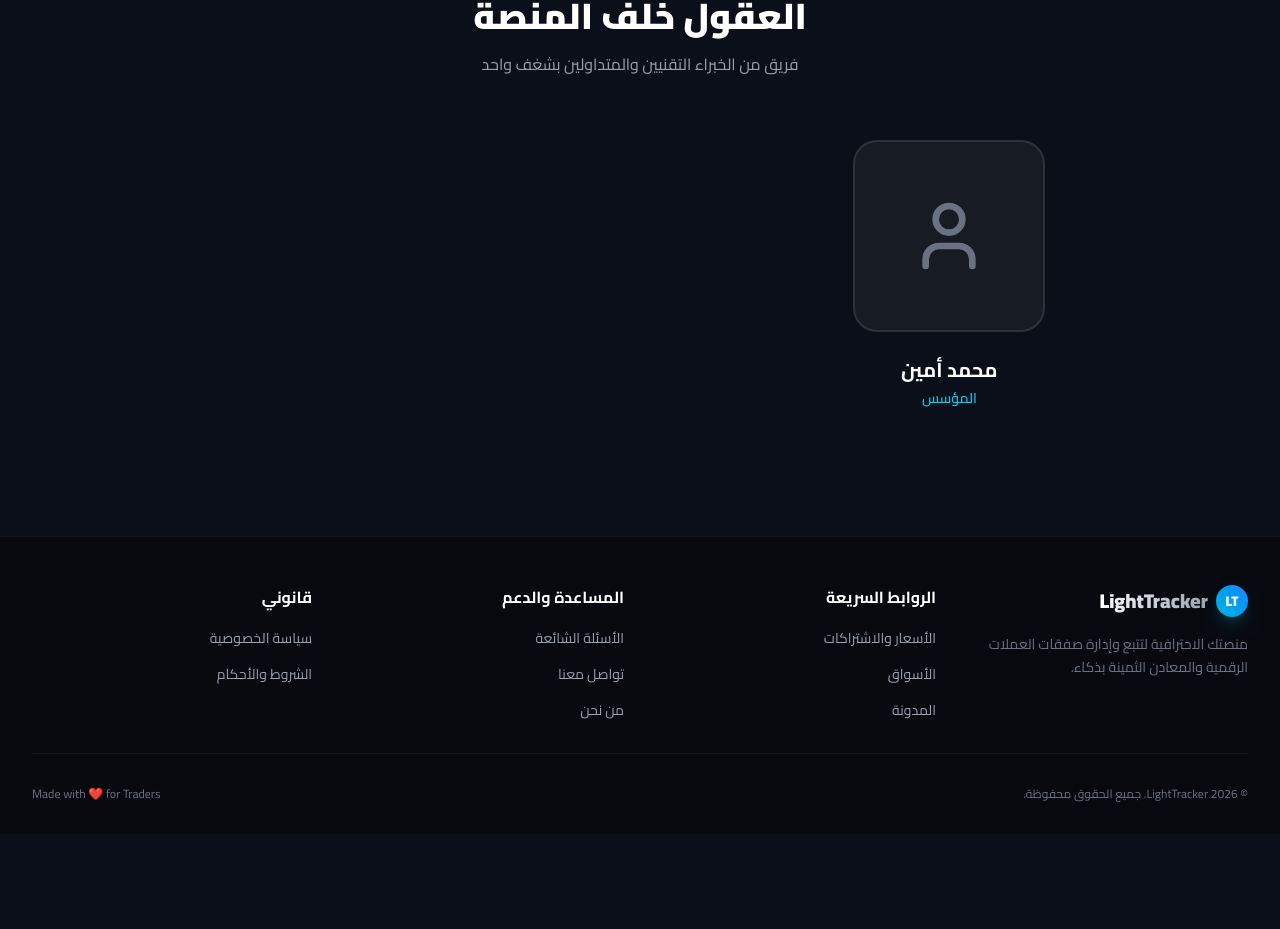
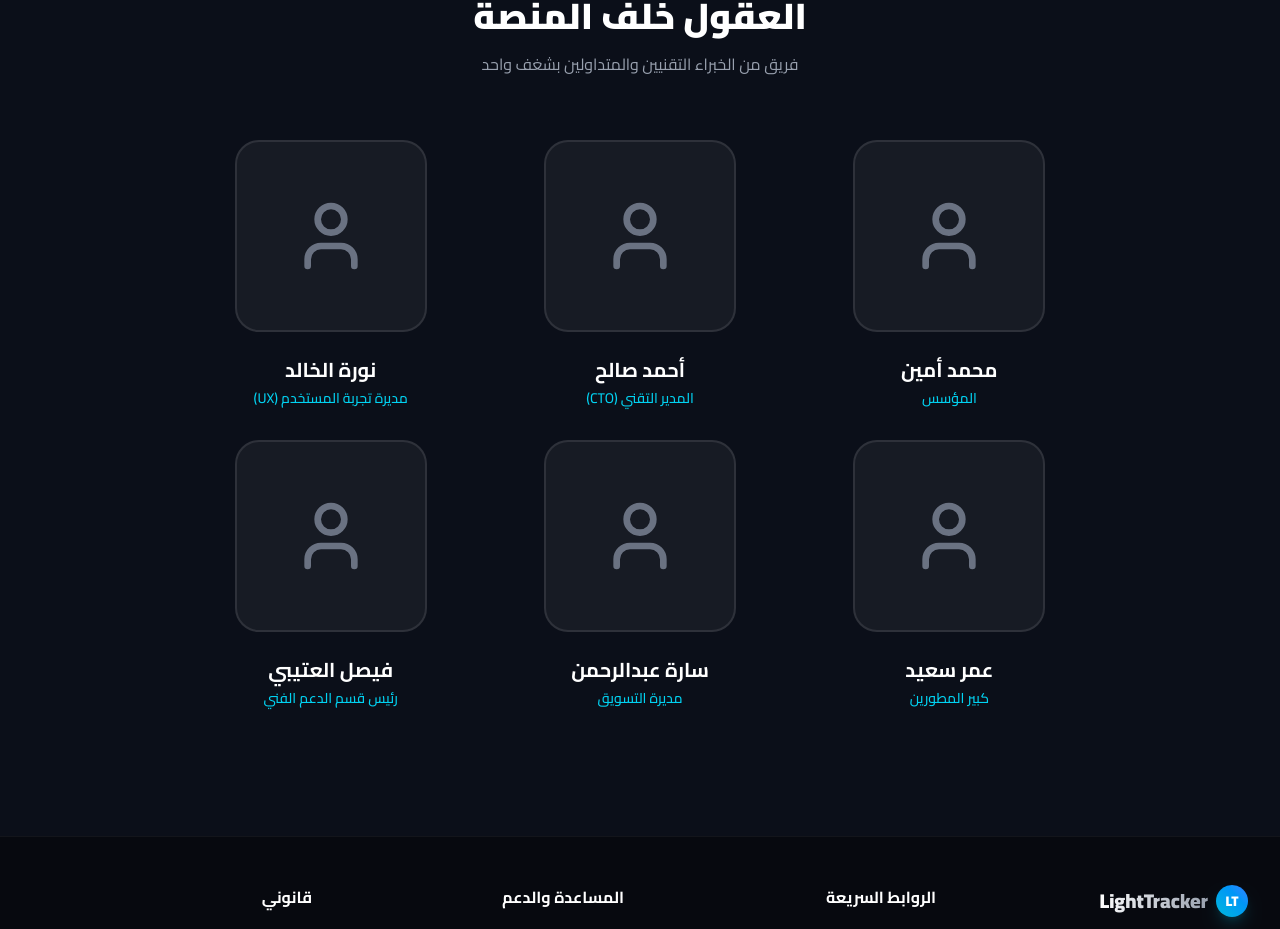
Before and after one commit to masarinfo/light-tracker, a React (Vite) app: page /about in a window 1280 px wide. Shown: the part 2162-3091 px from the top of the page. Before the commit the page ends 2996 px from the top, so only its background shows below. Built offline with nearby package versions, Linux system fonts and the light colour scheme; no server answers.

Commit message:
feat: Add 5 team members to About Us page with default avatars

```diff
--- a/src/pages/public/AboutUs.jsx
+++ b/src/pages/public/AboutUs.jsx
@@ -12,6 +12,41 @@ export default function AboutUs() {
       nameEn: 'Mohammed Amin',
       roleAr: 'المؤسس',
       roleEn: 'Founder',
+      image: ''
+    },
+    {
+      nameAr: 'أحمد صالح',
+      nameEn: 'Ahmed Saleh',
+      roleAr: 'المدير التقني (CTO)',
+      roleEn: 'Chief Technology Officer',
+      image: ''
+    },
+    {
+      nameAr: 'نورة الخالد',
+      nameEn: 'Noura Al-Khaled',
+      roleAr: 'مديرة تجربة المستخدم (UX)',
+      roleEn: 'UX Director',
+      image: ''
+    },
+    {
+      nameAr: 'عمر سعيد',
+      nameEn: 'Omar Saeed',
+      roleAr: 'كبير المطورين',
+      roleEn: 'Lead Developer',
+      image: ''
+    },
+    {
+      nameAr: 'سارة عبدالرحمن',
+      nameEn: 'Sarah Abdulrahman',
+      roleAr: 'مديرة التسويق',
+      roleEn: 'Marketing Director',
+      image: ''
+    },
+    {
+      nameAr: 'فيصل العتيبي',
+      nameEn: 'Faisal Al-Otaibi',
+      roleAr: 'رئيس قسم الدعم الفني',
+      roleEn: 'Head of Support',
       image: ''
     }
   ];
```
